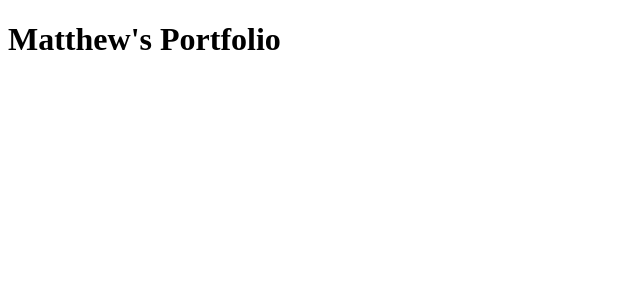
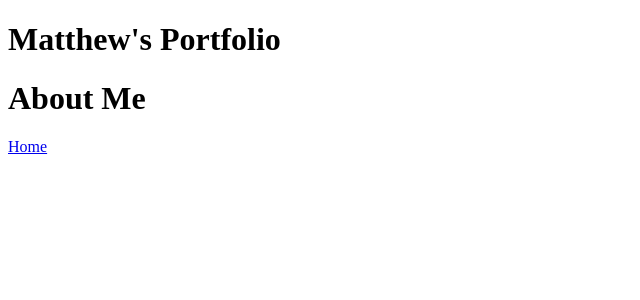
Before and after one commit to mweisker/portfolio, a React app: page /AboutMe in a window 1280 px wide. Shown: the top 300 px of the page, without its empty margins (0-640 px from the left). Built offline with nearby package versions, Linux system fonts and the light colour scheme.

Commit message:
Got some basic routing done

```diff
--- a/client/App.jsx
+++ b/client/App.jsx
@@ -1,9 +1,20 @@
 import React from 'react';
+import { BrowserRouter as Router, Routes, Route, Link } from 'react-router-dom';
+
+import Home from './path/Home.jsx';
+import AboutMe from './path/AboutMe.jsx';
+
 
 const App = () => {
   return (
     <div>
       <h1>Matthew's Portfolio</h1>
+      {/* <Router> */}
+        <Routes>
+          <Route path='/' element={ <Home /> } />
+          <Route path='/AboutMe' element={ < AboutMe /> } />
+        </Routes>
+      {/* </Router> */}
     </div>
   )
 }
--- a/client/index.js
+++ b/client/index.js
@@ -1,8 +1,10 @@
 import React from 'react';
-import ReactDOM from 'react-dom';
+import { createRoot } from 'react-dom/client';
+import { BrowserRouter as Router } from 'react-router-dom';
 import App from './App.jsx';
 
-ReactDOM.render(
-  <App />,
-  document.getElementById('root')
+createRoot(document.getElementById('root')).render(
+  <Router>
+      <App />
+  </Router>
 );
--- /dev/null
+++ b/client/path/AboutMe.jsx
@@ -0,0 +1,17 @@
+import React from 'react';
+// import { useNavigate } from 'react-router-dom';
+import { BrowserRouter as Router, Routes, Route, Link } from 'react-router-dom';
+
+
+export default function AboutMe() {
+
+  // const navigate = useNavigate();
+
+  return (
+    <div className='main-div'>
+      <h1>About Me</h1>
+      {/* <button onClick={() => {navigate('')}}>About Me</button> */}
+      <Link to='/'>Home</Link>
+    </div>
+  )
+}
--- /dev/null
+++ b/client/path/Home.jsx
@@ -0,0 +1,17 @@
+import React from 'react';
+// import { useNavigate } from 'react-router-dom';
+import { BrowserRouter as Router, Routes, Route, Link } from 'react-router-dom';
+
+
+export default function Home() {
+
+  // const navigate = useNavigate();
+
+  return (
+    <div className='main-div'>
+      <h1>Home</h1>
+      {/* <button onClick={() => {navigate('AboutMe')}}>About Me</button> */}
+      <Link to='AboutMe'>About Me</Link>
+    </div>
+  )
+}
--- a/package.json
+++ b/package.json
@@ -14,7 +14,8 @@
   "dependencies": {
     "express": "^4.18.2",
     "react": "^18.2.0",
-    "react-dom": "^18.2.0"
+    "react-dom": "^18.2.0",
+    "react-router-dom": "^6.14.2"
   },
   "devDependencies": {
     "@babel/core": "^7.22.5",
```
Also changed, not shown: 2 other files (tests, documents, lock files or other folders).
